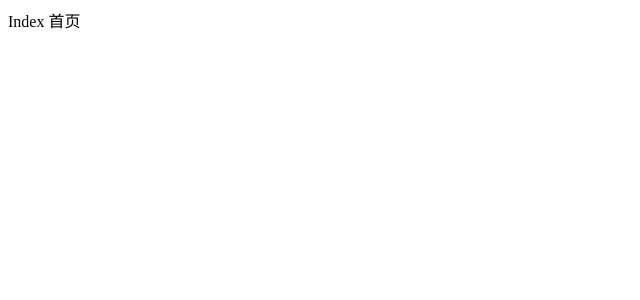
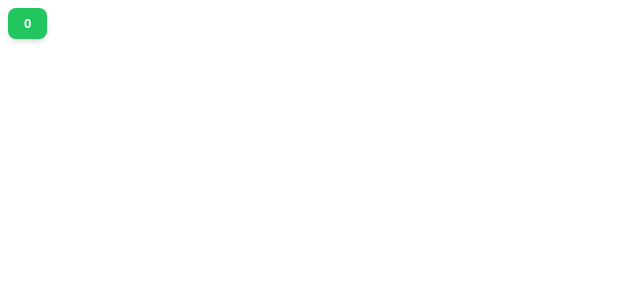
Before and after one commit to huihuiha/vite-admin-template, a Vue app: page / in a window 1280 px wide. Shown: the top 300 px of the page, without its empty margins (0-640 px from the left). Built offline with nearby package versions, Linux system fonts and the light colour scheme.

Commit message:
feat: 原子样式Tailwind CSS + Unocss支持

```diff
--- a/package.json
+++ b/package.json
@@ -10,11 +10,13 @@
   "author": "",
   "license": "ISC",
   "dependencies": {
+    "@unocss/preset-icons": "^0.46.5",
     "pinia": "^2.0.23",
     "vue": "^3.2.41",
     "vue-router": "^4.1.6"
   },
   "devDependencies": {
+    "@iconify/json": "^2.1.140",
     "@types/node": "^18.11.9",
     "@typescript-eslint/eslint-plugin": "^5.42.1",
     "@typescript-eslint/parser": "^5.42.1",
@@ -26,6 +28,7 @@
     "eslint-plugin-vue": "^9.7.0",
     "prettier": "^2.7.1",
     "typescript": "^4.8.4",
+    "unocss": "^0.46.5",
     "vite": "^3.2.3"
   }
 }
--- a/src/App.vue
+++ b/src/App.vue
@@ -2,13 +2,4 @@
   <router-view></router-view>
 </template>
 
-<script setup lang="ts">
-import { ref } from "vue";
-
-import Header from "@/components/Header";
-
-const count = ref(0);
-const add = () => {
-  count.value++;
-};
-</script>
+<script setup lang="ts"></script>
--- a/src/main.ts
+++ b/src/main.ts
@@ -2,6 +2,7 @@ import { createApp } from 'vue';
 import App from './App.vue';
 
 import { createRouter, createWebHistory } from 'vue-router';
+import 'uno.css'
 
 const app = createApp(App);
 
--- a/src/pages/Index.vue
+++ b/src/pages/Index.vue
@@ -1,3 +1,18 @@
 <template>
-    Index 首页
+  <button
+    class="py-2 px-4 font-semibold rounded-lg shadow-md text-white bg-green-500 hover:bg-green-700 border-none cursor-pointer"
+    @click="add"
+  >
+    {{ count }}
+  </button>
+  <i class="i-ic-baseline-edit p-3"></i>
 </template>
+
+<script lang="ts" setup>
+import { ref } from "vue";
+
+const count = ref(0);
+const add = () => {
+  count.value = count.value + 1;
+};
+</script>
--- a/vite.config.ts
+++ b/vite.config.ts
@@ -1,14 +1,20 @@
 import { defineConfig } from "vite";
-import vue from "@vitejs/plugin-vue";
-
 import path from 'path';
 
+import vue from "@vitejs/plugin-vue";
+import Unocss from 'unocss/vite'
+import { presetUno, presetAttributify, presetIcons } from "unocss";
+
 export default defineConfig({
-  plugins: [vue()],
   resolve: {
     alias: {
       '@/': `${path.resolve(__dirname, 'src')}/`,
     },
     extensions: ['.mjs', '.js', '.ts', '.jsx', '.tsx', '.json', '.vue']
-  }
+  },
+  plugins: [
+    vue(),
+    Unocss({
+      presets: [presetUno(), presetAttributify(), presetIcons()],
+    })],
 });
```
Also changed, not shown: 1 other file (tests, documents, lock files or other folders).
